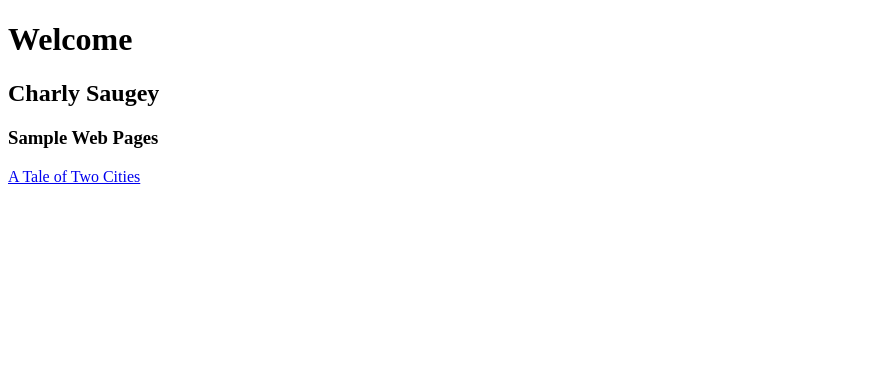
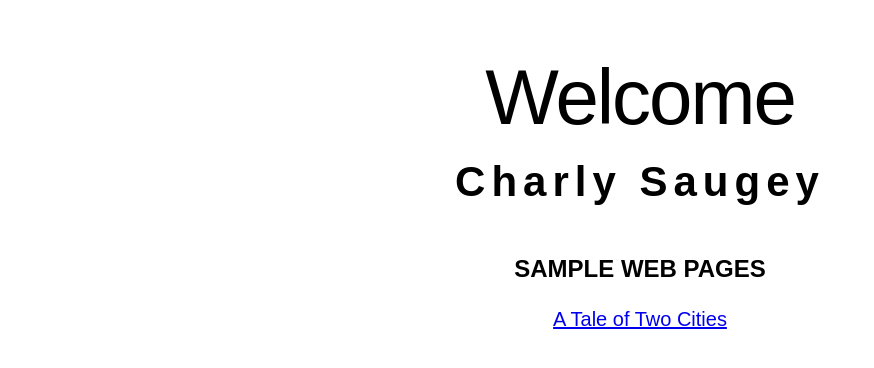
Before and after one commit to charlysgy/charlysgy.github.io, a plain HTML site: page index.html in a window 1280 px wide. Shown: the whole page, without its empty margins (0-874 px from the left). Drawn offline with Linux system fonts and the light colour scheme.

Commit message:
Day 1 finished, home page and page-1 in progress...

```diff
--- /dev/null
+++ b/assets/css/global.css
@@ -0,0 +1,50 @@
+/*  ============= WEB BROWSER RESETS ============ */
+* { margin: 0; padding: 0; border: none }
+*, *::before, *::after { box-sizing: border-box }
+html { height: 100%; font-size: 100%; font: inherit; vertical-align: baseline;
+scroll-behavior: smooth; scroll-padding-top: 20px }
+body { /* max-width: 1920px; */ line-height: 1.5; margin-left: auto; margin-right: auto;
+min-height: 100vh; text-rendering: optimizeSpeed }
+img { width: 100%; height: auto; display: block }
+input, button, textarea, select { font: inherit }
+
+/* ================= ENDS ================ */
+
+/* Desktops */
+@media (min-width: 768px) { body { padding: 4% 20% } }
+
+/* Mobiles */
+@media (max-width: 767px) { body { padding: 12% 8% } }
+
+body {
+    text-align: center;
+    font-family: sans-serif;
+}
+
+h1 {
+    font-size: 78px;
+    font-weight: normal;
+    letter-spacing: -2px;
+    margin-bottom: 12px;
+    line-height: 1.2;
+}
+
+h2 {
+    font-size: 42px;
+    letter-spacing: 6px;
+    margin-bottom: 48px;
+    line-height: 1.2;
+}
+
+h3 {
+    font-size: 24px;
+    margin-top: 48px;
+    margin-bottom: 20px;
+    line-height: 1.2;
+    text-transform: uppercase;
+}
+
+p {
+    font-size: 20px;
+    margin-bottom: 16px;
+}
--- /dev/null
+++ b/exercises/assets/css/style-1.css
@@ -0,0 +1,44 @@
+/*  ============= WEB BROWSER RESETS ============ */
+* { margin: 0; padding: 0; border: none }
+*, *::before, *::after { box-sizing: border-box }
+html { height: 100%; font-size: 100%; font: inherit; vertical-align: baseline;
+scroll-behavior: smooth; scroll-padding-top: 20px }
+body { max-width: 1600px; line-height: 1.5; margin-left: auto; margin-right: auto;
+min-height: 100vh; text-rendering: optimizeSpeed }
+img { width: 100%; height: auto; display: block }
+h1, h2, h3, h4 { width: 100% }
+input, button, textarea, select { font: inherit }
+
+/* ================= ENDS ================ */
+
+
+/* Desktops */
+@media (min-width: 768px) { body { padding: 4% 20% } }
+
+/* Mobiles */
+@media (max-width: 767px) { body { padding: 12% 8% } }
+
+h1 {
+    font-size: 84px;
+    text-align: center;
+    font-weight: normal;
+    letter-spacing: -2px;
+    margin-bottom: 32px;
+}
+
+h2 {
+    font-size: 36px;
+    margin-bottom: 4px;
+}
+
+h3 {
+    font-size: 24px;
+    margin-bottom: 4px;
+}
+
+p {
+    font-size: 18px;
+    font-family: sans-serif;
+    line-height: 1.6;
+    margin-bottom: 20px;
+}
--- a/index.html
+++ b/index.html
@@ -6,7 +6,10 @@
     <meta http-equiv="X-UA-Compatible" content="IE=edge">
     <meta name="viewport" content="width=device-width, initial-scale=1.0">
     <meta name="description" content="Welcome to my website that showcases some of my digital creations.">
+
     <title>Charly Saugey | Home Page</title>
+
+    <link rel="stylesheet" href="assets/css/global.css">
 </head>
 <body>
     <h1>Welcome</h1>
```
Also changed, not shown: exercises/page-1.html (+1 -1 lines).
